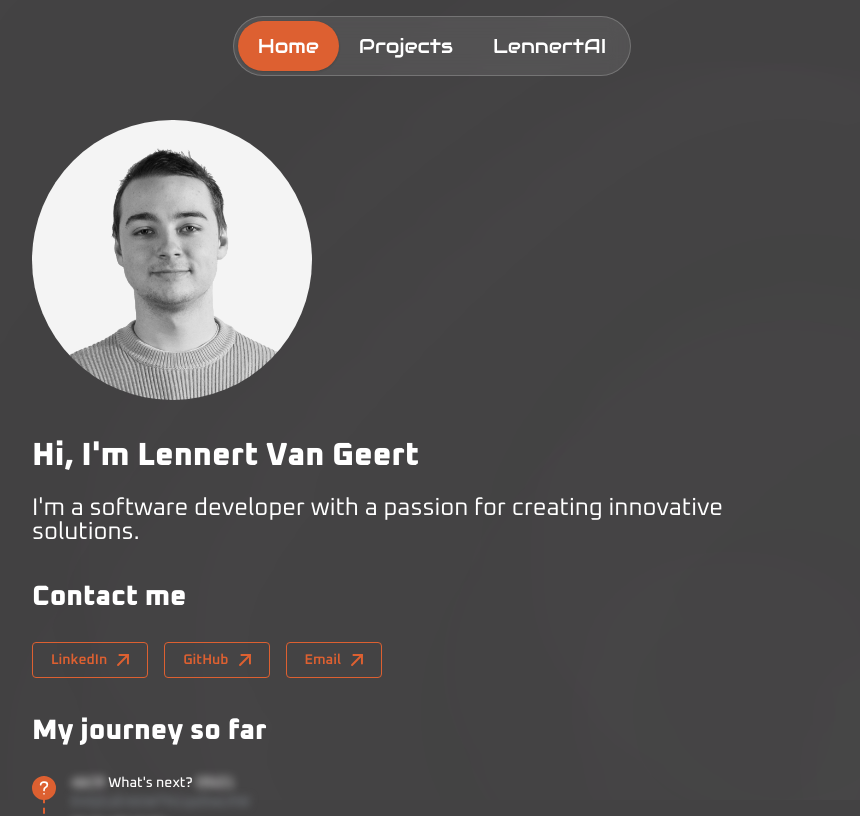
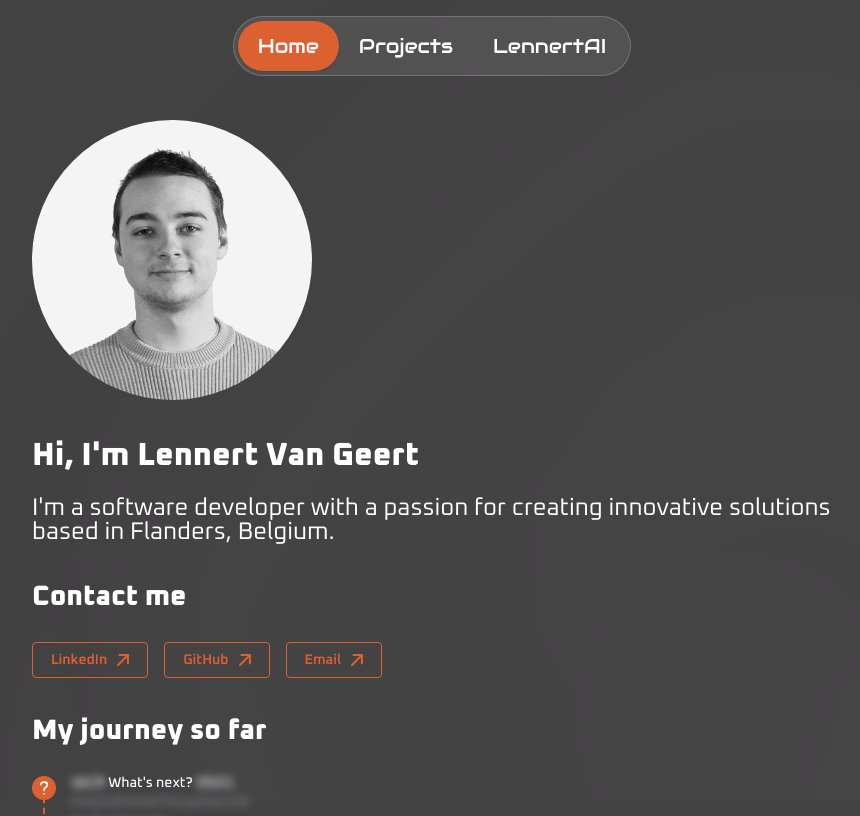
Before and after one commit to lennert-vangeert/personal-portfolio, a React (Vite) app in the folder app/: page / in a window 1280 px wide. Shown: the top 816 px of the page, without its empty margins (208-1068 px from the left). Built offline with nearby package versions, Linux system fonts and the light colour scheme; no server answers.

Commit message:
fix: Update email link format in me.md and adjust layout in ProjectListPage

```diff
--- a/app/src/modules/public/indexPage/index.tsx
+++ b/app/src/modules/public/indexPage/index.tsx
@@ -75,7 +75,7 @@ const IndexPage = () => {
             </Title>
             <Text size={theme.headings.sizes.h4.fontSize}>
               I'm a software developer with a passion for creating innovative
-              solutions.
+              solutions based in Flanders, Belgium.
             </Text>
           </Stack>
         </Flex>
--- a/app/src/modules/public/projectListPage/index.tsx
+++ b/app/src/modules/public/projectListPage/index.tsx
@@ -1,12 +1,15 @@
 import { ExplodingText } from "@common/explodingText";
 import Head from "@global/head";
-import { Center, Stack, Title } from "@mantine/core";
+import { RootState } from "@global/store/store";
+import { Box, Center, Stack, Title } from "@mantine/core";
+import { useSelector } from "react-redux";
 
 const ProjectListPage = () => {
+  const {mainMargin} = useSelector((state: RootState) => state.ui);
   return (
     <>
       <Head title="Projects" description="Explore my projects" />
-
+      <Box mx={mainMargin}>
         <Center mt="5rem">
           <Stack align="center">
             <Title order={1} size="3rem">
@@ -15,6 +18,7 @@ const ProjectListPage = () => {
             <Title order={2}>Maybe my AI can tell you more about it?</Title>
           </Stack>
         </Center>
+      </Box>
     </>
   );
 };
```
Also changed, not shown: 1 other file (tests, documents, lock files or other folders). Lines whose indentation alone changed are shown as unchanged.
